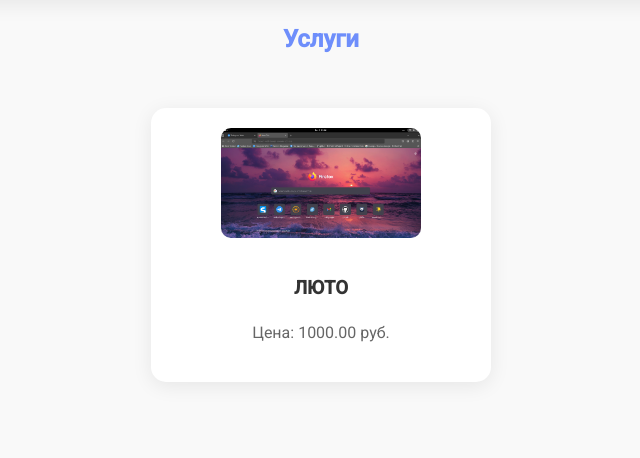
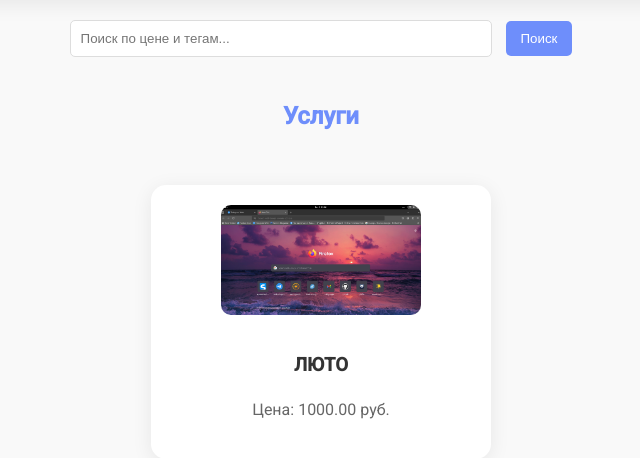
Before and after one commit to nedoninja/places, a Django app: page / in a window 1280 px wide. Shown: the part 84-542 px from the top of the page, without its empty margins (319-959 px from the left). Run offline with Django 5.2, Linux system fonts and the light colour scheme; data comes from the database, SQL or seed files in the repository.

Commit message:
Added search

```diff
--- a/prg/app/static/css/index.css
+++ b/prg/app/static/css/index.css
@@ -116,3 +116,46 @@ a:hover {
 .service p {
     color: #666;
 }
+
+/* Styles for the search bar */
+.search-section {
+    text-align: center;
+    padding: 20px;
+    background: var(--light-bg);
+}
+
+#search-input {
+    padding: 10px;
+    width: 70%;
+    max-width: 400px;
+    border: 1px solid #ddd;
+    border-radius: 5px;
+    margin-right: 10px;
+}
+
+#search-input:focus {
+    outline: none;
+    border-color: var(--primary-color);
+}
+
+.search-section button {
+    padding: 10px 15px;
+    background-color: var(--primary-color);
+    color: white;
+    border: none;
+    border-radius: 5px;
+    cursor: pointer;
+    transition: background-color 0.3s ease;
+}
+
+.search-section button:hover {
+    background-color: var(--secondary-color);
+}
+
+/* Style for the "no results" message */
+.no-results-message {
+    text-align: center;
+    padding: 20px;
+    font-style: italic;
+    color: #777;
+}
--- a/prg/app/templates/index.html
+++ b/prg/app/templates/index.html
@@ -28,6 +28,11 @@
     </header>
 
     <main>
+        <section class="search-section">
+            <input type="text" id="search-input" placeholder="Поиск по цене и тегам...">
+            <button onclick="searchServices()">Поиск</button>
+        </section>
+
         <section class="services-section">
             <h1>Услуги</h1>
             <div class="services-container">
@@ -43,5 +48,7 @@
             </div>
         </section>
     </main>
+
+    <script src="{% static 'js/index.js' %}"></script>
 </body>
 </html>
```
Also changed, not shown: prg/app/static/js/index.js (added, +53 -0 lines).
